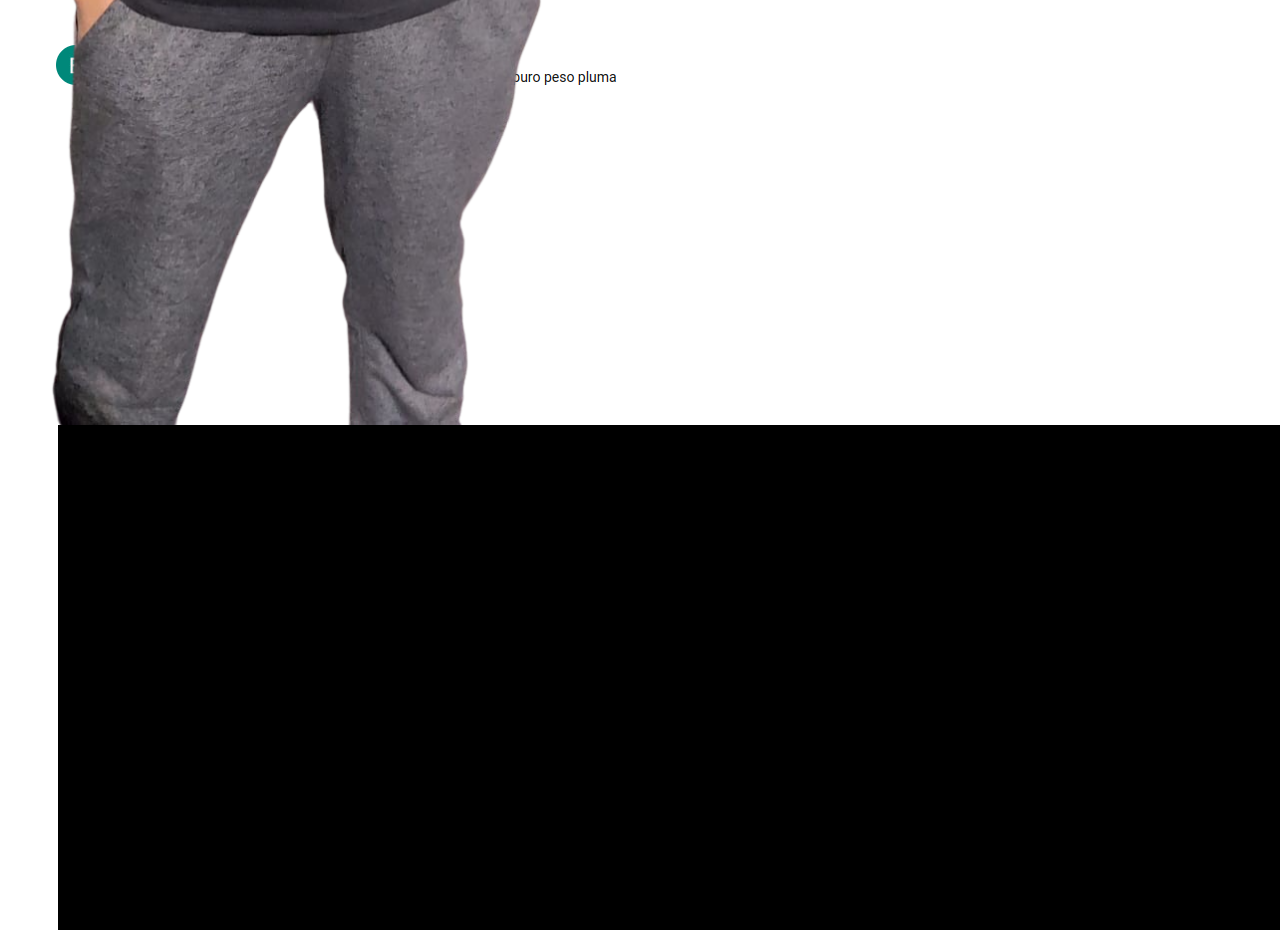
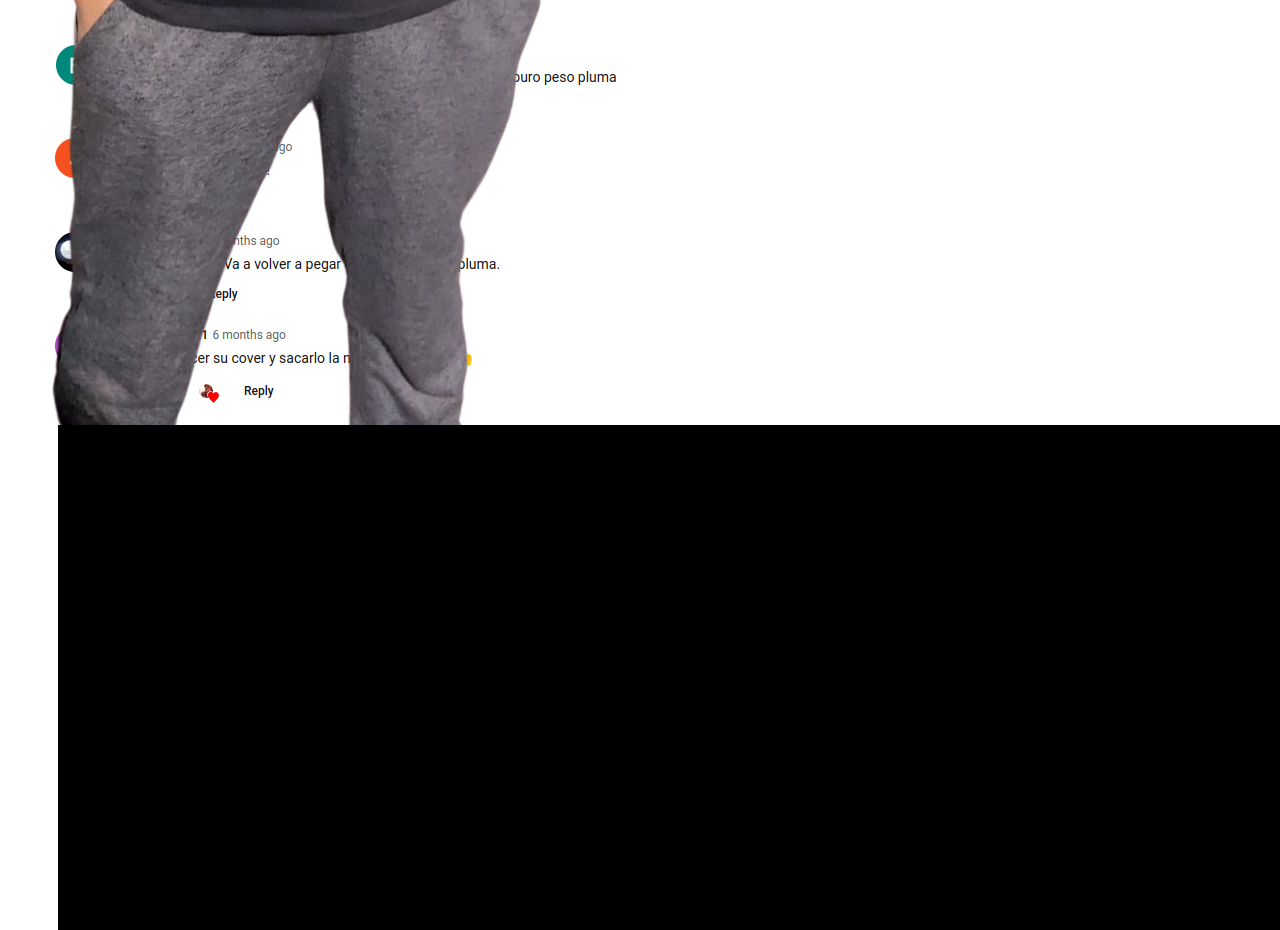
Before and after one commit to AdrianScharf/Youtube-video-player-page, a plain HTML site: page video.html in a window 1280 px wide. Shown: the part 1340-2270 px from the top of the page. Drawn offline with Linux system fonts and the light colour scheme.

Commit message:
Update video.html

```diff
--- a/video.html
+++ b/video.html
@@ -48,7 +48,7 @@
                     <p class="tex">332 k views 7 months ago</p><p class="mor">Show more</p></div>
                  </div>
             <img class="com" src="./images/comments.png" alt="">
-            <img class="com2" src="./images/com2.png" alt="">
+            <img class="com2" src="./images/comments2.png" alt="">
         </div>
         <div class="section comments"></div>
         <div class="section sideBar">
```
